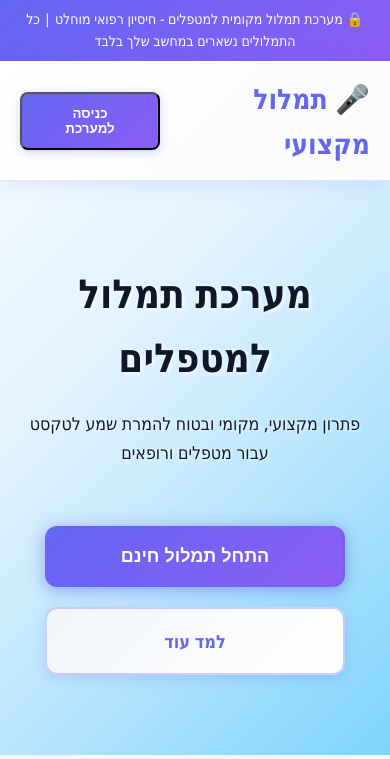
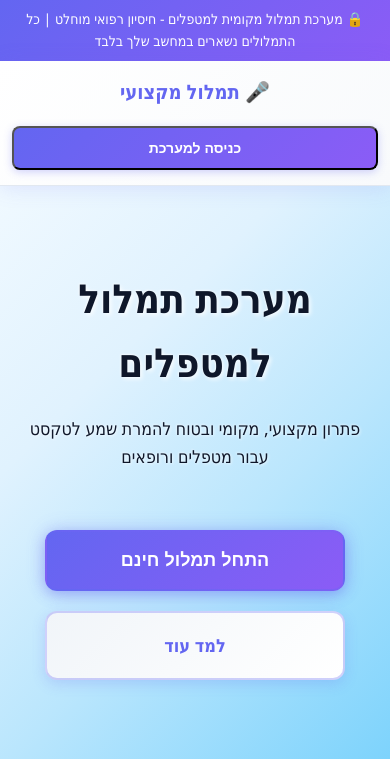
Before and after one commit to arielbangiev/record_to_text, a Flask app: page / in a window 390 px wide. Shown: the top 759 px of the page. Run offline with Flask 3, Linux system fonts and the light colour scheme; some libraries are stand-ins or nearby versions.

```diff
--- a/templates/index.html
+++ b/templates/index.html
@@ -1169,6 +1169,60 @@
 
         /* Mobile Responsive */
         @media (max-width: 768px) {
+            .nav-container {
+                flex-wrap: wrap;
+                gap: 10px;
+                padding: 0 16px;
+                justify-content: center;
+            }
+
+            .logo {
+                font-size: 24px;
+                flex-shrink: 0;
+            }
+
+            #userSection {
+                width: 100%;
+                order: 3; /* מעביר לשורה הבאה */
+            }
+
+            #userSection > div {
+                display: flex;
+                gap: 8px;
+                justify-content: space-between;
+                align-items: center;
+                width: 100%;
+            }
+
+            #userGreeting {
+                font-size: 14px;
+                flex: 1;
+                text-align: center;
+                min-width: 0;
+                overflow: hidden;
+                text-overflow: ellipsis;
+            }
+
+            #userSection a[href="/app"] {
+                padding: 10px 16px !important;
+                font-size: 14px !important;
+                border-radius: 6px !important;
+                flex-shrink: 0;
+            }
+
+            #logoutBtn {
+                padding: 10px 16px !important;
+                font-size: 14px !important;
+                border-radius: 6px !important;
+                flex-shrink: 0;
+            }
+
+            #loginButton {
+                width: 100%;
+                margin-top: 8px;
+                font-size: 14px;
+            }
+
             .hero h1 {
                 font-size: 2.5em;
             }
@@ -1221,6 +1275,36 @@
 
             .contact-form {
                 grid-template-columns: 1fr;
+            }
+        }
+
+        /* מסכים קטנים מאוד */
+        @media (max-width: 480px) {
+            .nav-container {
+                padding: 0 12px;
+            }
+
+            .logo {
+                font-size: 20px;
+            }
+
+            /* כפתורים ברוחב מלא במסכים קטנים */
+            #userSection > div {
+                flex-direction: column;
+                gap: 8px;
+            }
+
+            #userGreeting {
+                text-align: center;
+                width: 100%;
+            }
+
+            #userSection a[href="/app"],
+            #logoutBtn {
+                width: 100% !important;
+                text-align: center;
+                padding: 12px !important;
+                font-size: 15px !important;
             }
         }
     </style>
```
